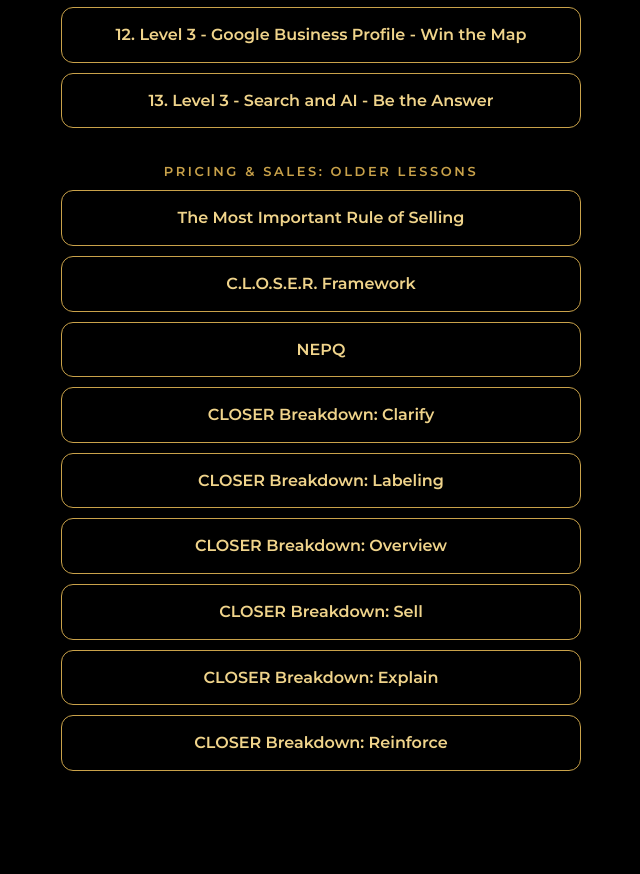
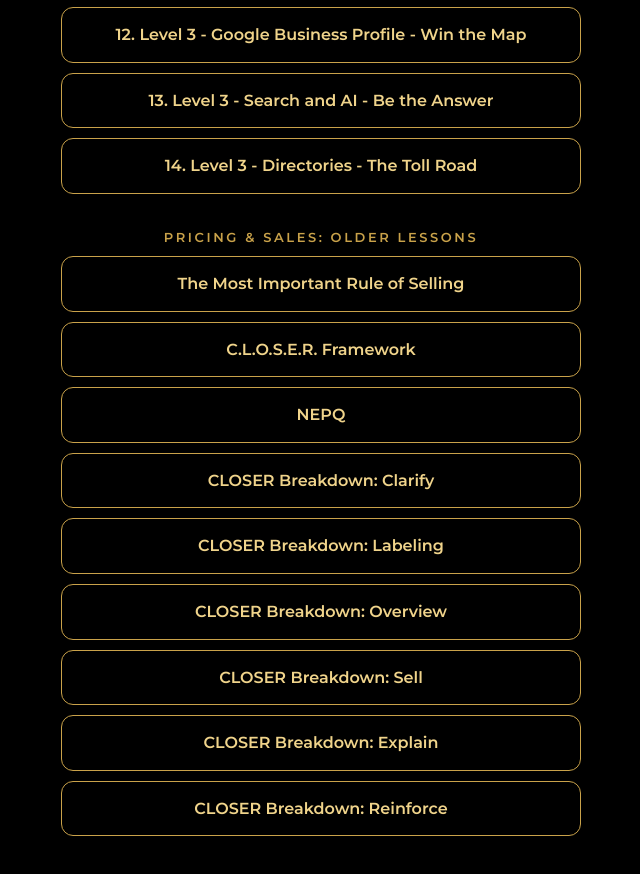
Before and after one commit to djjondivine1/ELEVATE-APPS, a plain HTML site: page quizzes/index.html in a window 1280 px wide. Shown: the part 4121-4995 px from the top of the page, without its empty margins (319-959 px from the left). Before the commit the page ends 4942 px from the top, so only its background shows below. Drawn offline with Linux system fonts and the light colour scheme.

Commit message:
Update quiz index with Lead Machine 14

```diff
--- a/quizzes/index.html
+++ b/quizzes/index.html
@@ -74,6 +74,7 @@
 <li><a href="lead-machine/11-level-2-capacity-sell-the-dates-you-can-deliver.html">11. Level 2 - Capacity - Sell the Dates You Can Deliver</a></li>
 <li><a href="lead-machine/12-level-3-google-business-profile-win-the-map.html">12. Level 3 - Google Business Profile - Win the Map</a></li>
 <li><a href="lead-machine/13-level-3-search-and-ai-be-the-answer.html">13. Level 3 - Search and AI - Be the Answer</a></li>
+<li><a href="lead-machine/14-level-3-directories-the-toll-road.html">14. Level 3 - Directories - The Toll Road</a></li>
 </ul>
 <h2>Pricing &amp; Sales: Older Lessons</h2><ul>
 <li><a href="pricing-and-sales/older-lessons/01-the-most-important-rule-of-selling.html">The Most Important Rule of Selling</a></li>
```
